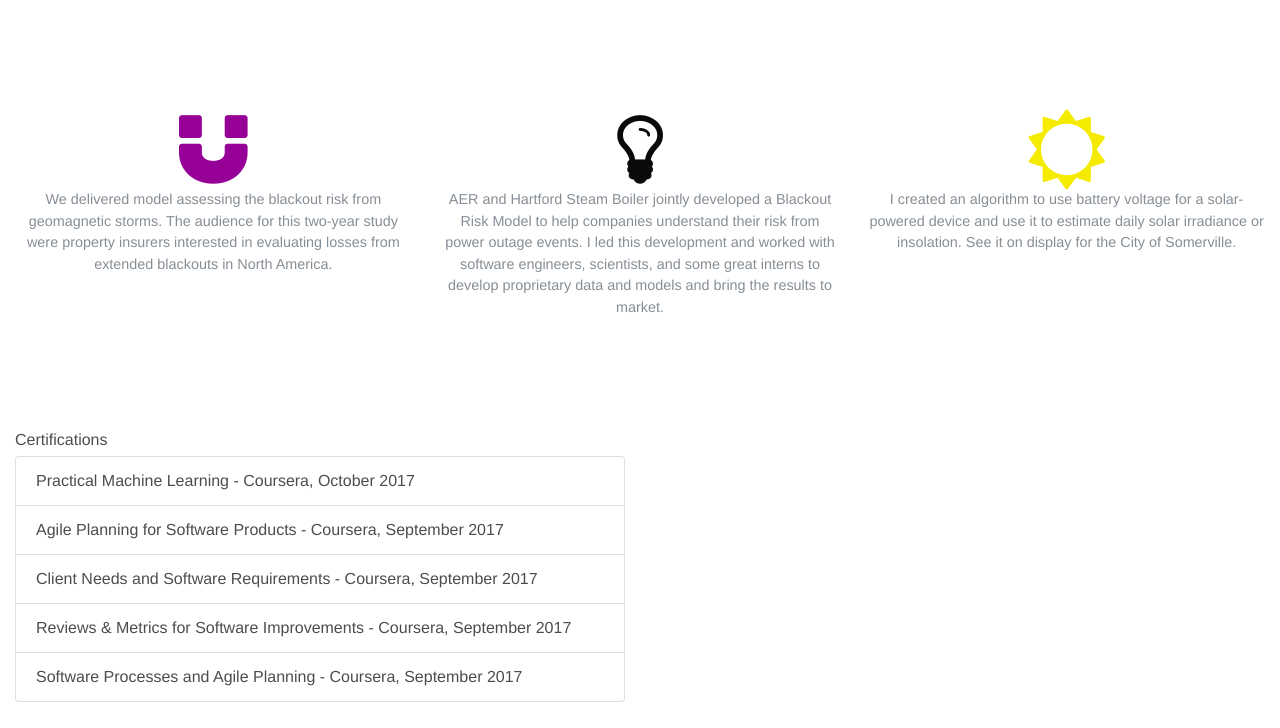
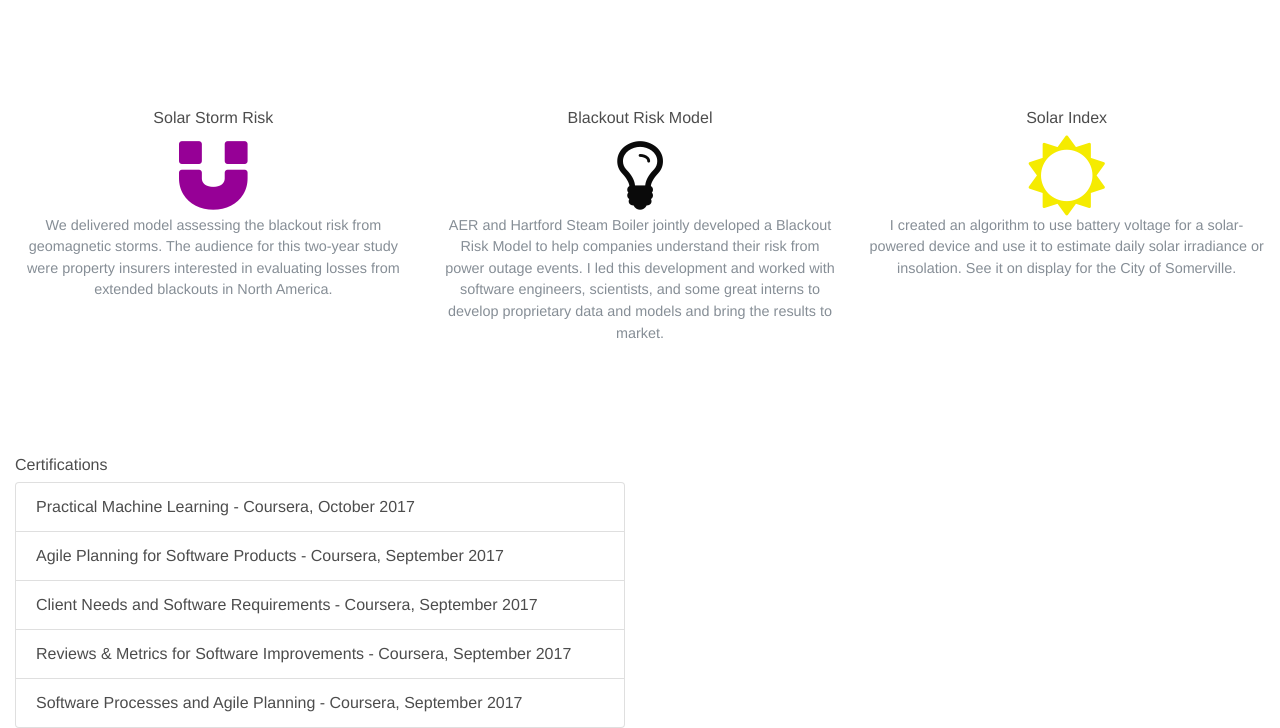
Before and after one commit to nicolehomeier/personal-page, a plain HTML site: page index.html in a window 1280 px wide. Shown: the part 1223-1951 px from the top of the page. Before the commit the page ends 1925 px from the top, so only its background shows below. Drawn offline with nearby package versions, Linux system fonts and the light colour scheme.

Commit message:
added some titles

```diff
--- a/index.html
+++ b/index.html
@@ -62,12 +62,14 @@
          <div class="row">
         <div class="col-12 col-md-4 text-center pt-5 pb-5">
          <!-- <img src="solar-storm.jpg" alt=""> -->
+          <h6>Solar Storm Risk</h6>
           <figure class="figure"><a href="https://www.lloyds.com/news-and-insight/risk-insight/library/natural-environment/solar-storm" title="Solar Storm Risk to the North American Electric Grid - Lloyd's of London"  target="_blank"><i class="fa fa-magnet fa-5x" style="color: rgba(150,0,150,1)"></i></a>
             <!--<i class="fa fa-magnet fa-5x" style="color: rgba(150,0,150,1)"></i></a>-->
           <figcaption class="figure-caption">We delivered model assessing the blackout risk from geomagnetic storms. The audience for this two-year study were property insurers interested in evaluating losses from extended blackouts in North America.</figcaption></figure>
          </div>
         <div class="col-12 col-md-4 text-center pt-5 pb-5">
          <!-- <img src="blackout-risk-model.jpg" alt="Example of the Understory Weather platform."> -->
+          <h6>Blackout Risk Model</h6>
           <figure class="figure"><a href="https://www.munichre.com/HSB/blackout-risk/index.html" title="Blackout Risk Model by AER and HSB"  target="_blank">
             <i class="fa fa-lightbulb-o fa-5x" style="color: rgba(10,10,10,1)"></i></a>
             <!-- <i class="fa fa-lightbulb-o fa-5x" style="color: rgba(10,10,10,1)"></i>-->
@@ -75,6 +77,7 @@
          </div>
          <div class="col-12 col-md-4 text-center pt-5 pb-5">
          <!-- <img src="Solar-index.jpg" alt="Live weather conditions showing yesterday's solar irradiance estimate."> -->
+           <h6>Solar Index</h6>
            <figure class="figure"><a href="https://reports.understoryweather.com/user/myrti/somerville" title="Live conditions in Somerville with solar index calculation"  target="_blank"><i class="fa fa-sun-o fa-5x" style="color: rgba(245,235,0,1)"></i></a><figcaption class="figure-caption">I created an algorithm to use battery voltage for a solar-powered device and use it to estimate daily solar irradiance or insolation. See it on display for the City of Somerville.</figcaption></figure>
        </div>
     </section>
```
